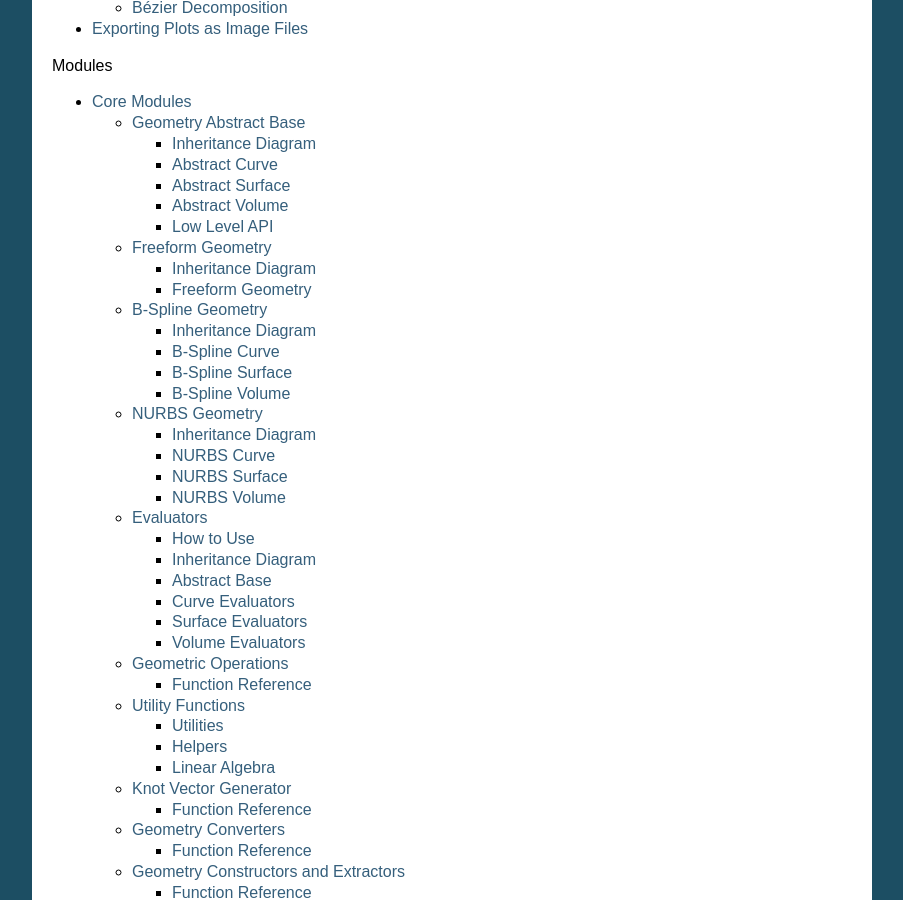
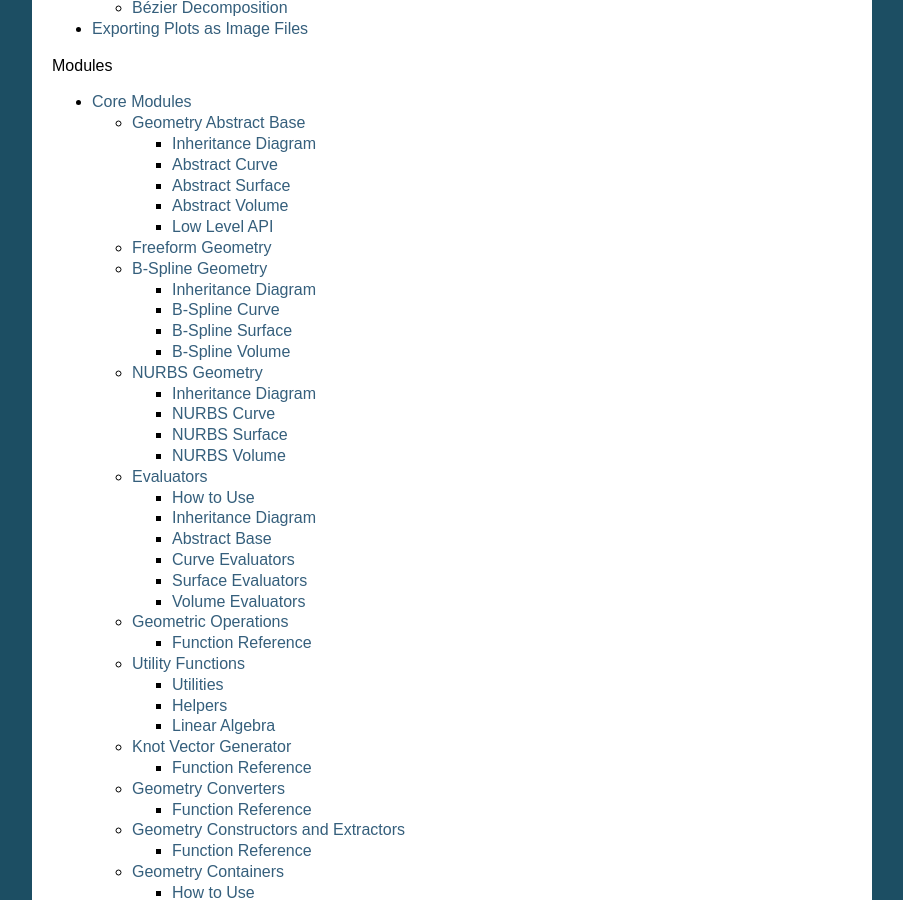
Before and after one commit to orbingol/NURBS-Python, a Sphinx documentation site: the page built from docs/index.rst, in a window 1280 px wide and 900 px high, scrolled down 1475 px. Shown: the whole window, without its empty margins (198-1101 px from the left). Built offline with Sphinx 7.4.7, drawn with Linux system fonts in a browser that asks for light colours; formulas are drawn with MathJax 3.

Commit message:
Update freeform doc page

```diff
--- a/docs/module_freeform.rst
+++ b/docs/module_freeform.rst
@@ -2,15 +2,6 @@
 ^^^^^^^^^^^^^^^^^
 
 ``freeform`` module provides classes for freeform geometries.
-
-Inheritance Diagram
-===================
-
-.. inheritance-diagram:: geomdl.freeform
-    :top-classes: geomdl.abstract.Geometry
-
-Freeform Geometry
-=================
 
 .. versionadded:: 5.2
 
```
